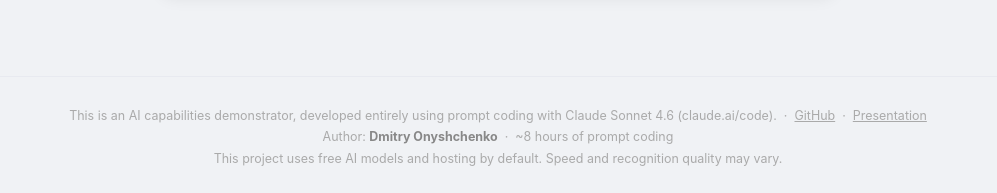
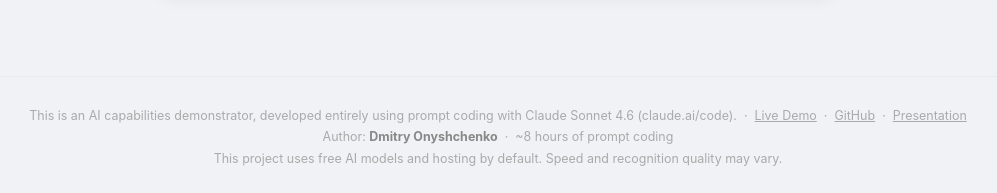
Before and after one commit to dmitryonyshchenko/AI_image_analyzer, a Flask app: page / in a window 1280 px wide. Shown: the part 951-1144 px from the top of the page, without its empty margins (142-1139 px from the left). Run offline with Flask 3, Linux system fonts and the light colour scheme.

Commit message:
Add live demo URL to footer
Co-Authored-By: Claude Sonnet 4.6 <noreply@anthropic.com>

```diff
--- a/site_config.py
+++ b/site_config.py
@@ -9,7 +9,9 @@ SITE_CONFIG = {
         "This is an AI capabilities demonstrator, developed entirely using prompt coding "
         "with Claude Sonnet 4.6 (claude.ai/code)."
     ),
-    # GitHub URL — fill in when the project is published
+    # Live demo URL
+    "footer_demo_url": "https://ai-image-analyzer-glmm.onrender.com",
+    # GitHub URL
     "footer_git_url": "https://github.com/dmitryonyshchenko/AI_image_analyzer",
     "footer_author": "Dmitry Onyshchenko",
     # Rough estimate of total prompt-engineering effort for the project
--- a/templates/base.html
+++ b/templates/base.html
@@ -17,6 +17,9 @@
     <footer class="site-footer-bottom">
         <p>
             {{ site.footer_tagline }}
+            {% if site.footer_demo_url %}
+            &nbsp;·&nbsp; <a href="{{ site.footer_demo_url }}" target="_blank" rel="noopener">Live Demo</a>
+            {% endif %}
             {% if site.footer_git_url %}
             &nbsp;·&nbsp; <a href="{{ site.footer_git_url }}" target="_blank" rel="noopener">GitHub</a>
             {% endif %}
```
